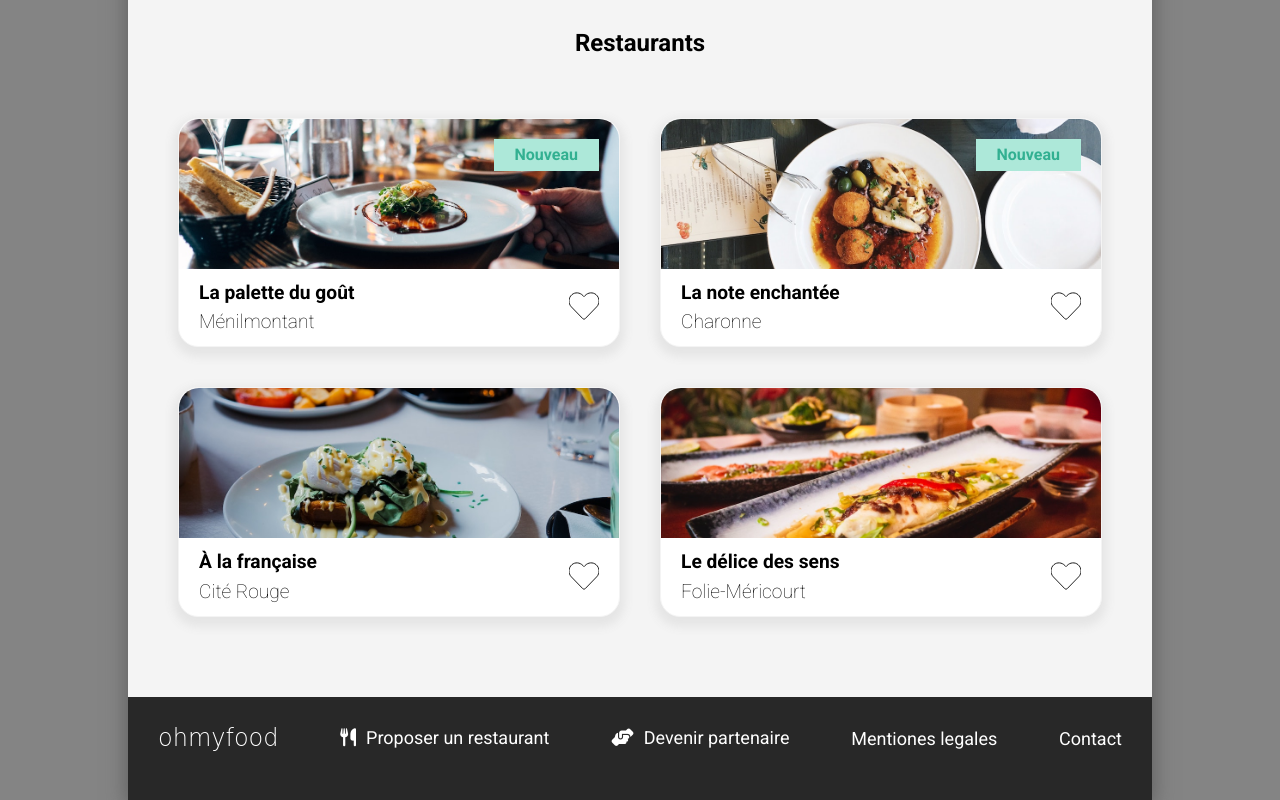
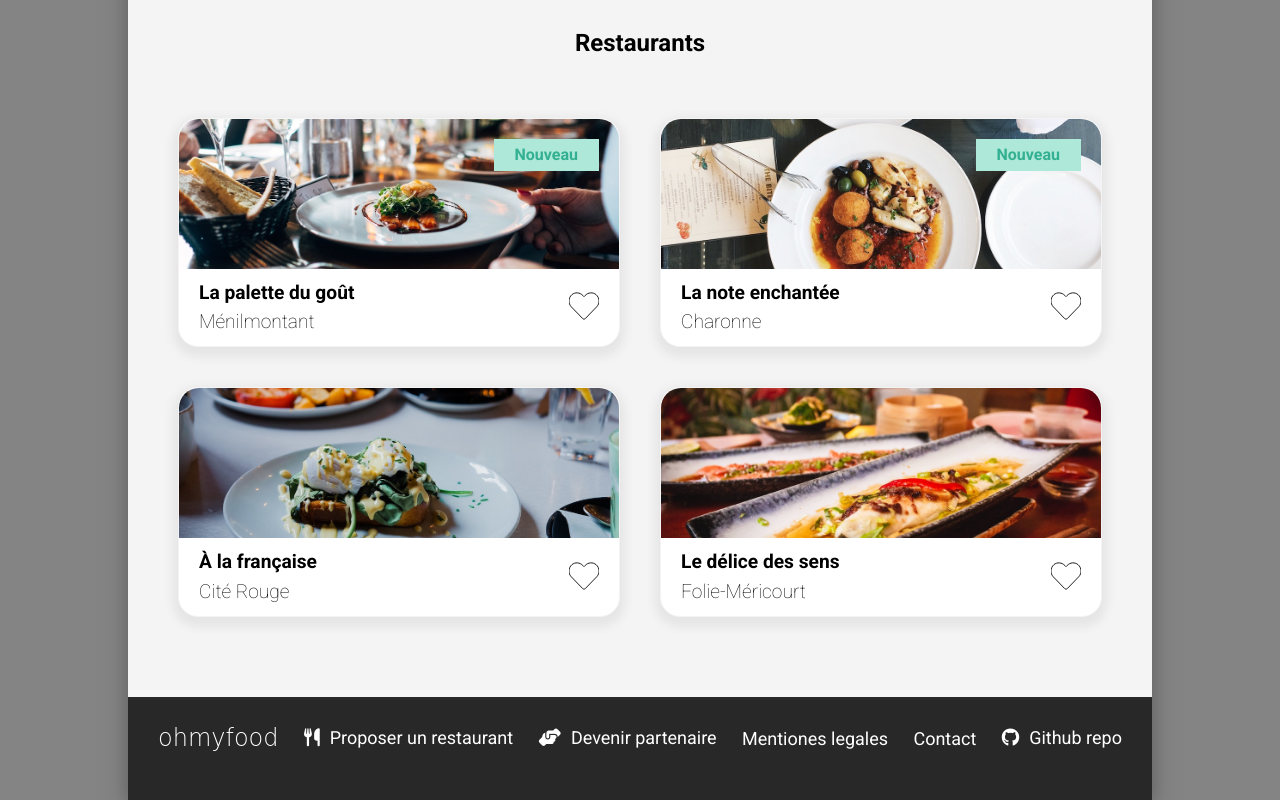
Before and after one commit to kidereo/KirillDerevenski_03_02032022, a plain HTML site: page index.html in a window 1280 px wide. Shown: the part 1197-1997 px from the top of the page. Drawn offline with nearby package versions, Linux system fonts and the light colour scheme; a web font is replaced by a local one.

Commit message:
Added link to the Github repo

```diff
--- a/index.html
+++ b/index.html
@@ -274,6 +274,7 @@
         <p class="footer__text"><i class="fas fa-hands-helping"></i>Devenir partenaire</p>
         <p class="footer__text">Mentiones legales</p>
         <p class="footer__text"><a href="mailto:contact@ohmyfood.fr">Contact</a></p>
+        <p class="footer__text"><i class="fab fa-github"></i><a href="https://github.com/kidereo/KirillDerevenski_03_02032022" target="_blank">Github repo</a></p>
     </footer>
 
 </div>
```
